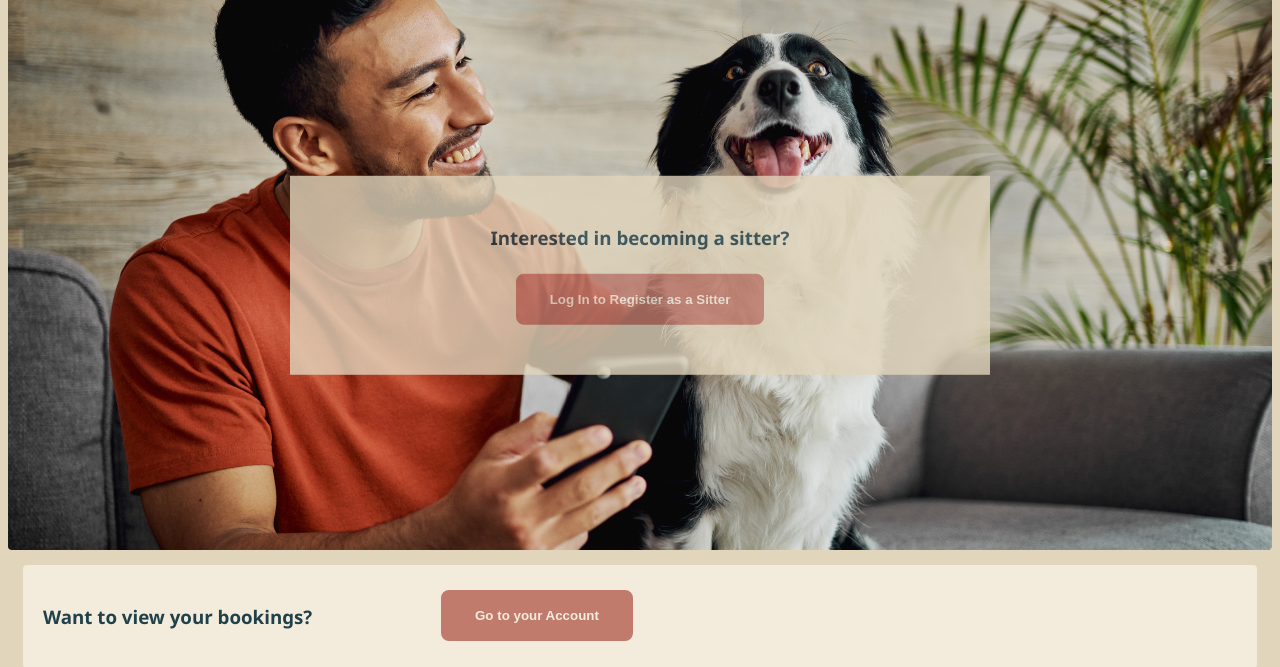
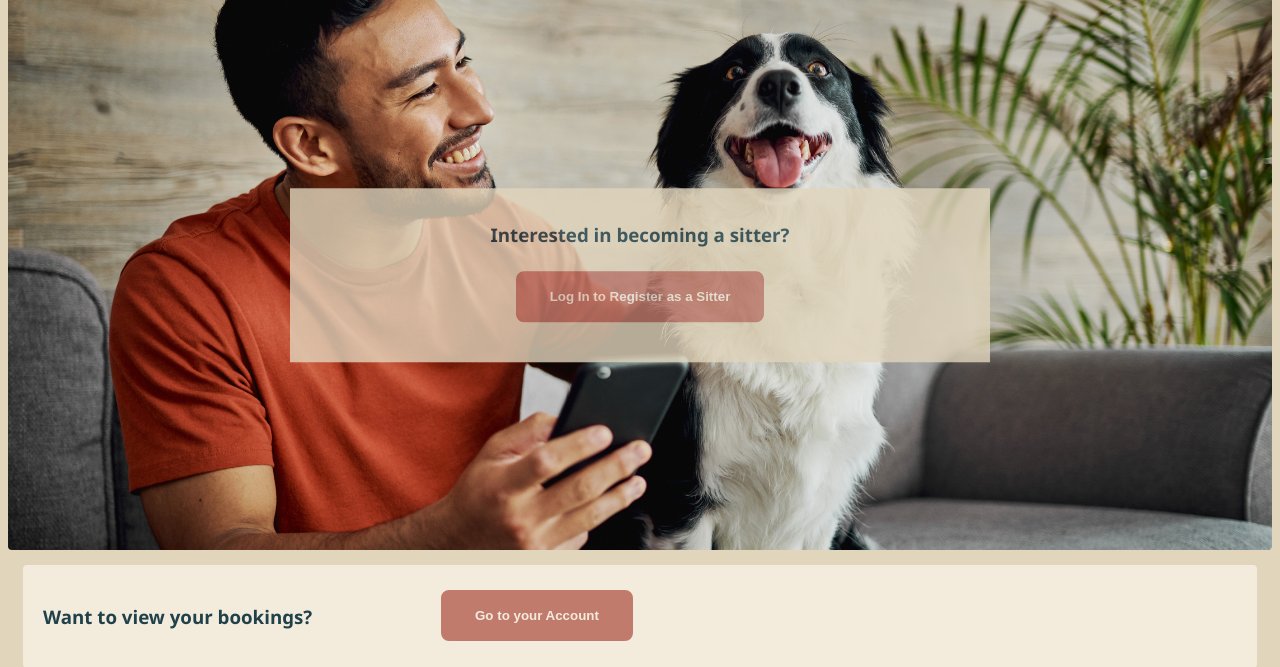
Before and after one commit to maanasa1/Away, a PHP site: page /sitter.php in a window 1280 px wide. Shown: the part 158-825 px from the top of the page. Run offline with PHP 8.4, Linux system fonts and the light colour scheme.

Commit message:
Add files via upload

```diff
--- a/css/sitter.css
+++ b/css/sitter.css
@@ -1,3 +1,24 @@
+.hero-text_sitter {
+    position: relative;
+    top: 50%;
+    left: 50%;
+    transform: translate(-50%, -50%);
+
+    opacity: 80%;
+    width: 70%;
+    max-width: 600px;
+    max-height: 480px;
+    padding: 50px;
+    padding-top: 15px;
+    padding-bottom: 40px;
+
+
+
+    text-align: center;
+    background-color: #e1d5bc;
+    color: #21414a;
+}
+
 .label, .button {
     text-transform: uppercase;
 }
```
